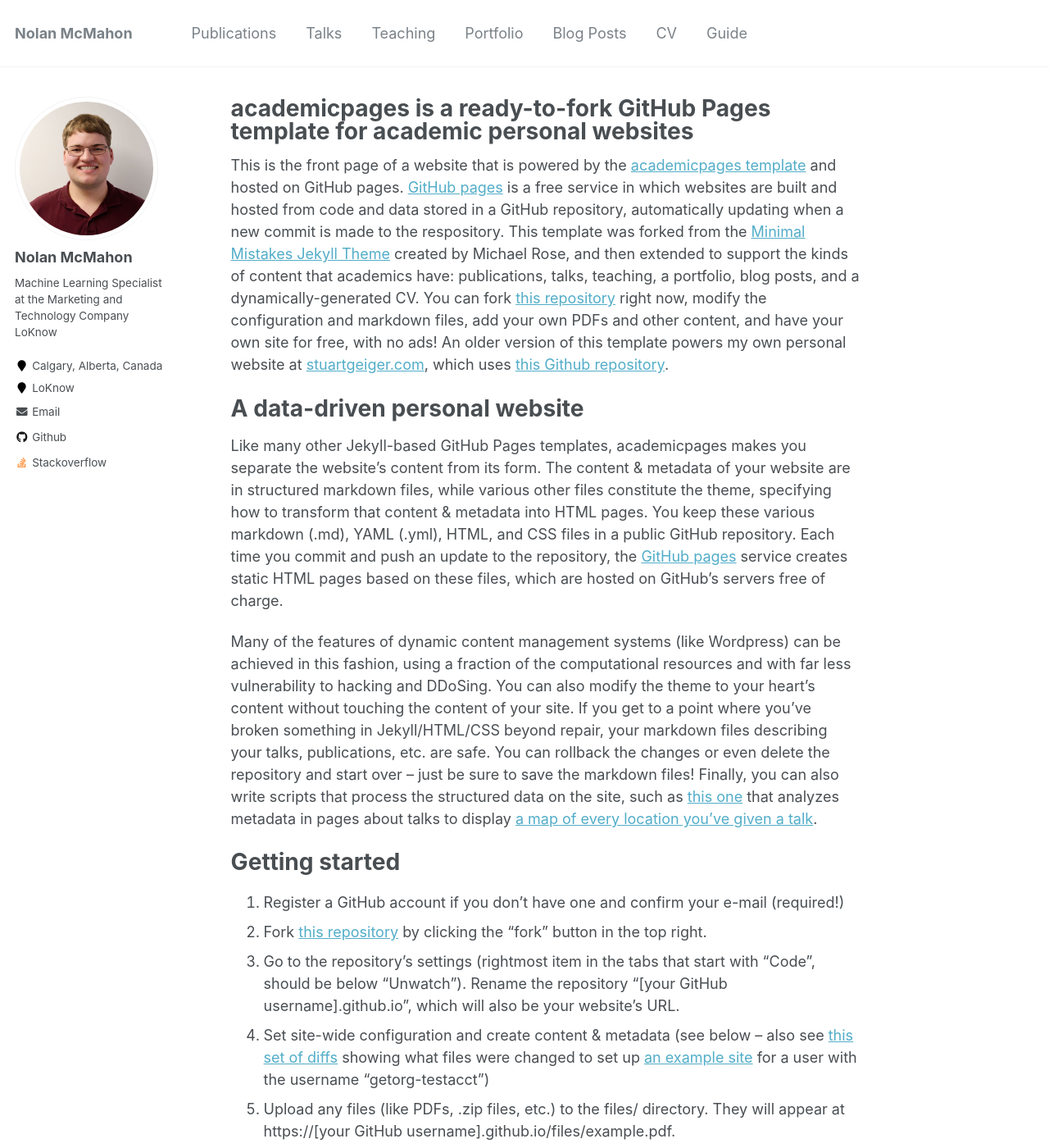
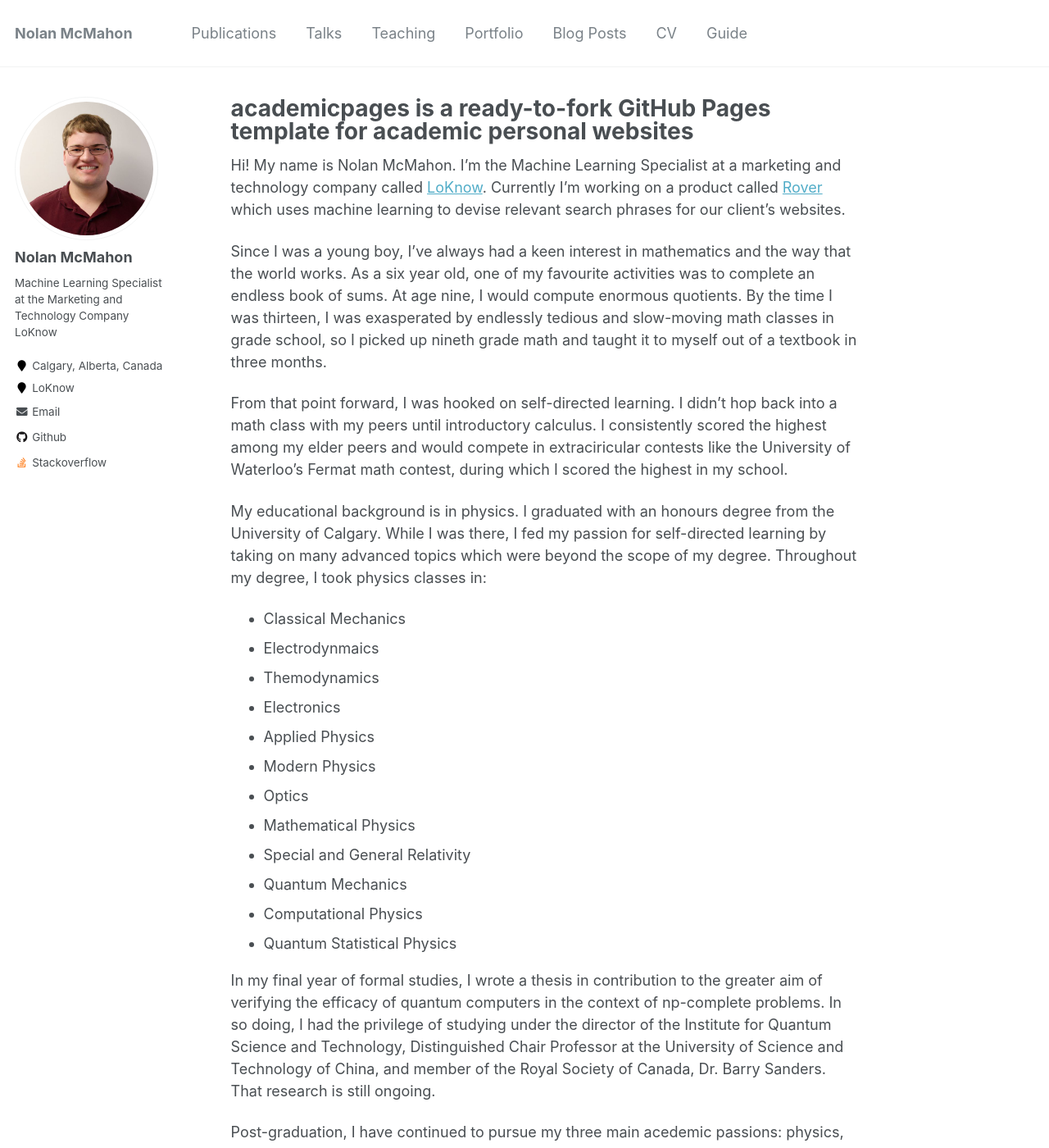
Before and after one commit to NolantheNerd/NolantheNerd.github.io, a Jekyll site: the page built from _pages/about.md, in a window 1280 px wide and 1400 px high. Shown: the whole window at 82% size. Built offline with Jekyll 4.4.1, drawn with Linux system fonts in a browser that asks for light colours; some of the changed text lies outside the part shown.

Commit message:
Added to About Me

```diff
--- a/_pages/about.md
+++ b/_pages/about.md
@@ -8,43 +8,27 @@ redirect_from:
   - /about.html
 ---
 
-This is the front page of a website that is powered by the [academicpages template](https://github.com/academicpages/academicpages.github.io) and hosted on GitHub pages. [GitHub pages](https://pages.github.com) is a free service in which websites are built and hosted from code and data stored in a GitHub repository, automatically updating when a new commit is made to the respository. This template was forked from the [Minimal Mistakes Jekyll Theme](https://mmistakes.github.io/minimal-mistakes/) created by Michael Rose, and then extended to support the kinds of content that academics have: publications, talks, teaching, a portfolio, blog posts, and a dynamically-generated CV. You can fork [this repository](https://github.com/academicpages/academicpages.github.io) right now, modify the configuration and markdown files, add your own PDFs and other content, and have your own site for free, with no ads! An older version of this template powers my own personal website at [stuartgeiger.com](http://stuartgeiger.com), which uses [this Github repository](https://github.com/staeiou/staeiou.github.io).
+Hi! My name is Nolan McMahon. I'm the Machine Learning Specialist at a marketing and technology company called [LoKnow](https://loknow.com/). Currently I'm working on a product called [Rover](https://loknow.com/platforms/rover/) which uses machine learning to devise relevant search phrases for our client's websites.
 
-A data-driven personal website
-======
-Like many other Jekyll-based GitHub Pages templates, academicpages makes you separate the website's content from its form. The content & metadata of your website are in structured markdown files, while various other files constitute the theme, specifying how to transform that content & metadata into HTML pages. You keep these various markdown (.md), YAML (.yml), HTML, and CSS files in a public GitHub repository. Each time you commit and push an update to the repository, the [GitHub pages](https://pages.github.com/) service creates static HTML pages based on these files, which are hosted on GitHub's servers free of charge.
+Since I was a young boy, I've always had a keen interest in mathematics and the way that the world works. As a six year old, one of my favourite activities was to complete an endless book of sums. At age nine, I would compute enormous quotients. By the time I was thirteen, I was exasperated by endlessly tedious and slow-moving math classes in grade school, so I picked up nineth grade math and taught it to myself out of a textbook in three months.
 
-Many of the features of dynamic content management systems (like Wordpress) can be achieved in this fashion, using a fraction of the computational resources and with far less vulnerability to hacking and DDoSing. You can also modify the theme to your heart's content without touching the content of your site. If you get to a point where you've broken something in Jekyll/HTML/CSS beyond repair, your markdown files describing your talks, publications, etc. are safe. You can rollback the changes or even delete the repository and start over -- just be sure to save the markdown files! Finally, you can also write scripts that process the structured data on the site, such as [this one](https://github.com/academicpages/academicpages.github.io/blob/master/talkmap.ipynb) that analyzes metadata in pages about talks to display [a map of every location you've given a talk](https://academicpages.github.io/talkmap.html).
+From that point forward, I was hooked on self-directed learning. I didn't hop back into a math class with my peers until introductory calculus. I consistently scored the highest among my elder peers and would compete in extraciricular contests like the University of Waterloo's Fermat math contest, during which I scored the highest in my school.
 
-Getting started
-======
-1. Register a GitHub account if you don't have one and confirm your e-mail (required!)
-1. Fork [this repository](https://github.com/academicpages/academicpages.github.io) by clicking the "fork" button in the top right.
-1. Go to the repository's settings (rightmost item in the tabs that start with "Code", should be below "Unwatch"). Rename the repository "[your GitHub username].github.io", which will also be your website's URL.
-1. Set site-wide configuration and create content & metadata (see below -- also see [this set of diffs](http://archive.is/3TPas) showing what files were changed to set up [an example site](https://getorg-testacct.github.io) for a user with the username "getorg-testacct")
-1. Upload any files (like PDFs, .zip files, etc.) to the files/ directory. They will appear at https://[your GitHub username].github.io/files/example.pdf.
-1. Check status by going to the repository settings, in the "GitHub pages" section
+My educational background is in physics. I graduated with an honours degree from the University of Calgary. While I was there, I fed my passion for self-directed learning by taking on many advanced topics which were beyond the scope of my degree. Throughout my degree, I took physics classes in:
 
-Site-wide configuration
-------
-The main configuration file for the site is in the base directory in [_config.yml](https://github.com/academicpages/academicpages.github.io/blob/master/_config.yml), which defines the content in the sidebars and other site-wide features. You will need to replace the default variables with ones about yourself and your site's github repository. The configuration file for the top menu is in [_data/navigation.yml](https://github.com/academicpages/academicpages.github.io/blob/master/_data/navigation.yml). For example, if you don't have a portfolio or blog posts, you can remove those items from that navigation.yml file to remove them from the header.
+- Classical Mechanics
+- Electrodynmaics
+- Themodynamics
+- Electronics
+- Applied Physics
+- Modern Physics
+- Optics
+- Mathematical Physics
+- Special and General Relativity
+- Quantum Mechanics
+- Computational Physics
+- Quantum Statistical Physics
 
-Create content & metadata
-------
-For site content, there is one markdown file for each type of content, which are stored in directories like _publications, _talks, _posts, _teaching, or _pages. For example, each talk is a markdown file in the [_talks directory](https://github.com/academicpages/academicpages.github.io/tree/master/_talks). At the top of each markdown file is structured data in YAML about the talk, which the theme will parse to do lots of cool stuff. The same structured data about a talk is used to generate the list of talks on the [Talks page](https://academicpages.github.io/talks), each [individual page](https://academicpages.github.io/talks/2012-03-01-talk-1) for specific talks, the talks section for the [CV page](https://academicpages.github.io/cv), and the [map of places you've given a talk](https://academicpages.github.io/talkmap.html) (if you run this [python file](https://github.com/academicpages/academicpages.github.io/blob/master/talkmap.py) or [Jupyter notebook](https://github.com/academicpages/academicpages.github.io/blob/master/talkmap.ipynb), which creates the HTML for the map based on the contents of the _talks directory).
+In my final year of formal studies, I wrote a thesis in contribution to the greater aim of verifying the efficacy of quantum computers in the context of np-complete problems. In so doing, I had the privilege of studying under the director of the Institute for Quantum Science and Technology, Distinguished Chair Professor at the University of Science and Technology of China, and member of the Royal Society of Canada, Dr. Barry Sanders. That research is still ongoing.
 
-**Markdown generator**
-
-I have also created [a set of Jupyter notebooks](https://github.com/academicpages/academicpages.github.io/tree/master/markdown_generator
-) that converts a CSV containing structured data about talks or presentations into individual markdown files that will be properly formatted for the academicpages template. The sample CSVs in that directory are the ones I used to create my own personal website at stuartgeiger.com. My usual workflow is that I keep a spreadsheet of my publications and talks, then run the code in these notebooks to generate the markdown files, then commit and push them to the GitHub repository.
-
-How to edit your site's GitHub repository
-------
-Many people use a git client to create files on their local computer and then push them to GitHub's servers. If you are not familiar with git, you can directly edit these configuration and markdown files directly in the github.com interface. Navigate to a file (like [this one](https://github.com/academicpages/academicpages.github.io/blob/master/_talks/2012-03-01-talk-1.md) and click the pencil icon in the top right of the content preview (to the right of the "Raw | Blame | History" buttons). You can delete a file by clicking the trashcan icon to the right of the pencil icon. You can also create new files or upload files by navigating to a directory and clicking the "Create new file" or "Upload files" buttons.
-
-Example: editing a markdown file for a talk
-![Editing a markdown file for a talk](/images/editing-talk.png)
-
-For more info
-------
-More info about configuring academicpages can be found in [the guide](https://academicpages.github.io/markdown/). The [guides for the Minimal Mistakes theme](https://mmistakes.github.io/minimal-mistakes/docs/configuration/) (which this theme was forked from) might also be helpful.
+Post-graduation, I have continued to pursue my three main acedemic passions: physics, computer science, and mathematics. As such, machine learning specialist has been a perfect role for me to take on.
```
